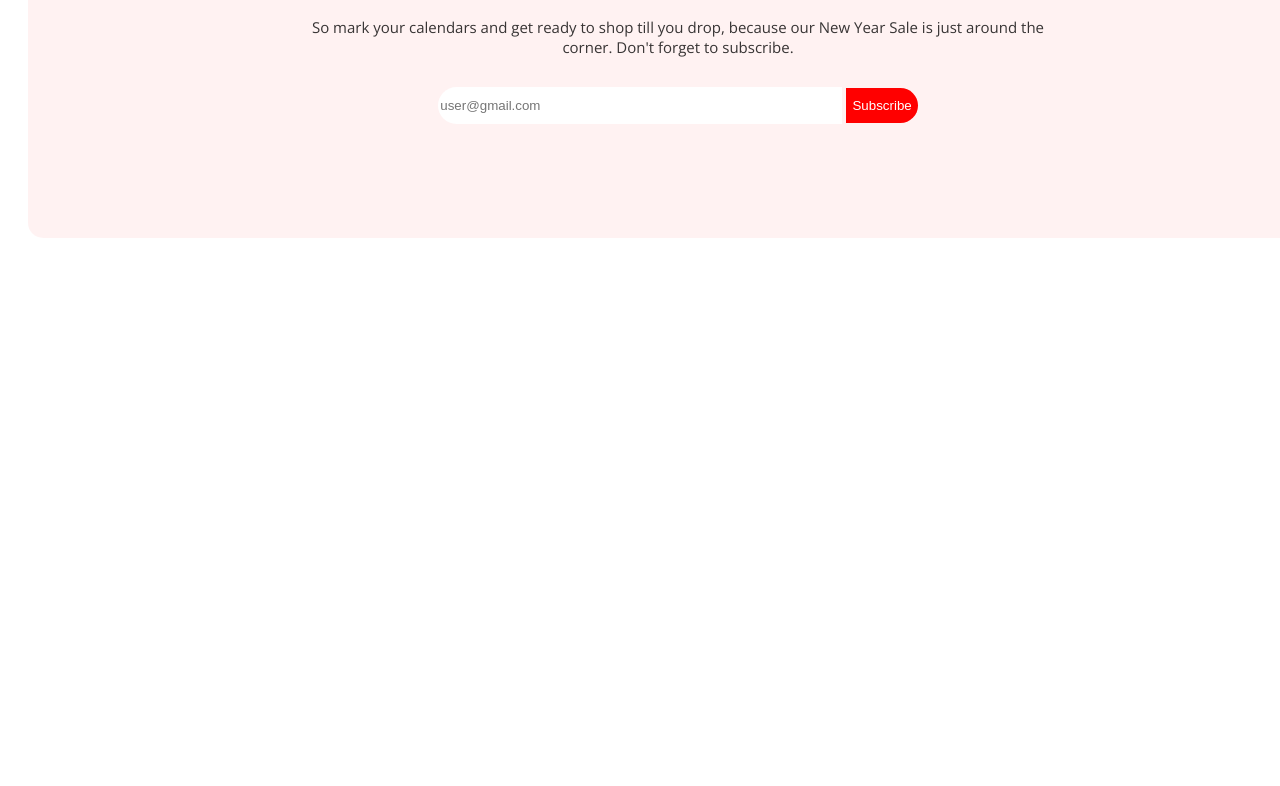
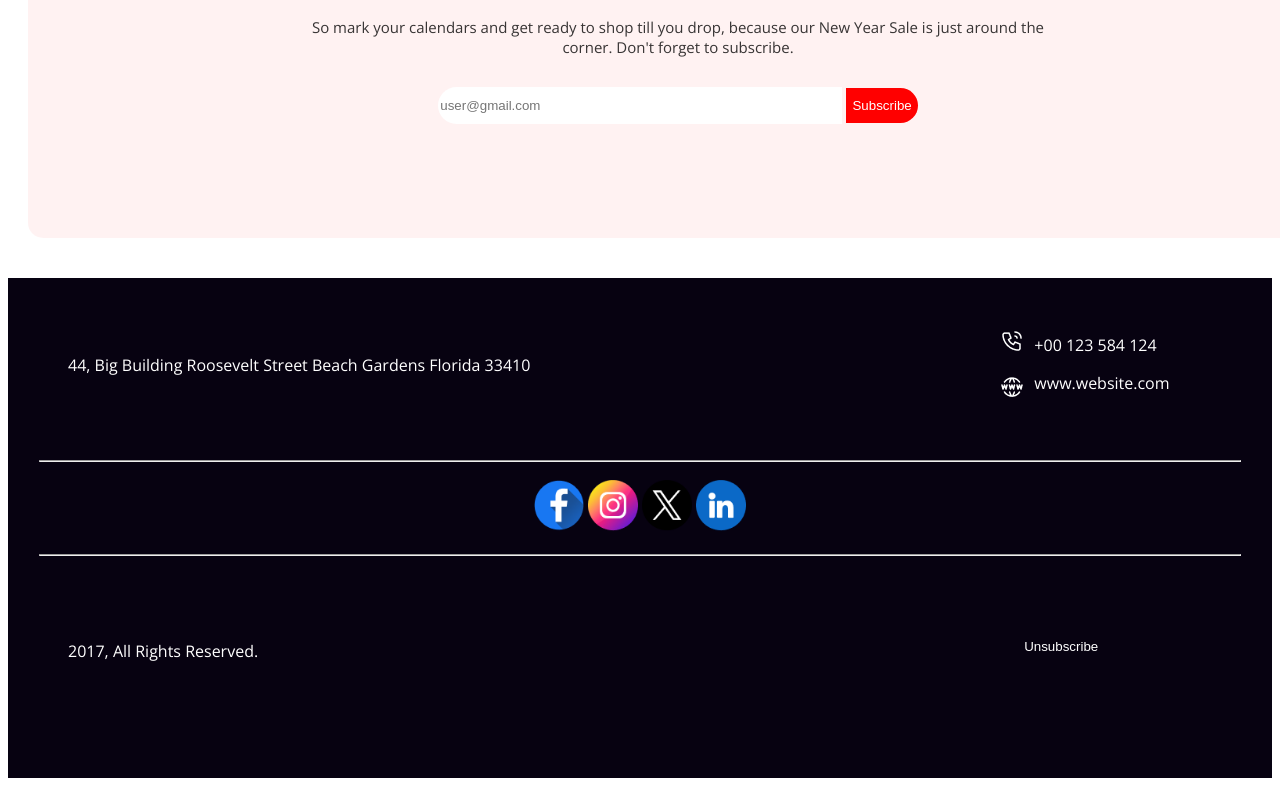
Before and after one commit to ayshakanta/new-year-new-mission, a plain HTML site: page index.html in a window 1280 px wide. Shown: the part 5083-5869 px from the top of the page. Before the commit the page ends 5329 px from the top, so only its background shows below. Drawn offline with nearby package versions, Linux system fonts and the light colour scheme.

Commit message:
added footer

```diff
--- a/index.html
+++ b/index.html
@@ -156,10 +156,41 @@
             </div>
         </section>
 
-
-
     </main>
     <footer>
+
+        <div class="first-row">
+            <div class="first-column">
+                <p>44, Big Building Roosevelt Street Beach Gardens Florida 33410</p>
+            </div>
+            <div class="second-column">
+                <p><img src="resources/Call.png" alt=""></p>
+                <p><img src="resources/Website.png" alt=""></p>
+            </div>
+            <div class="third-column">
+                <p>+00 123 584 124</p>
+                <p>www.website.com</p>
+            </div>
+        </div>
+
+        <hr>
+        <div class="icons">
+            <a href="https://www.facebook.com/login.php/" target="-main"><img width="50px" src="resources/Facebook.png" alt=""></a>
+            <a href="https://www.instagram.com/" target="-main"><img width="50px" src="resources/Instagram.png" alt=""></a>
+            <a href=""><img width="50px" src="resources/Twitter.png" alt=""></a>
+            <a href=""><img width="50px" src="resources/Linkedin.png" alt=""></a>
+        </div>
+
+        <hr>
+
+        <div class="third-row">
+            <div class="first-column">
+                <p>2017, All Rights Reserved.</p>
+            </div>
+            <div class="third-btn">
+                <button id="finishing-btn">Unsubscribe</button>
+            </div>
+        </div>
 
     </footer>
 
--- a/styles/style.css
+++ b/styles/style.css
@@ -323,3 +323,53 @@ body {
     color: white;
 
 }
+
+footer{
+    width: auto;
+    height: 500px;
+    background-color: #070211;
+    color: white;
+    margin: 40px 0px 0px 0px ;
+
+}
+
+.first-row{
+    display: flex;
+    gap: 10px;
+}
+.first-column{
+    padding: 60px ;
+
+}
+
+.second-column{
+    padding-left: 400px;
+    padding-top: 35px;
+}
+.third-column{
+    padding-top: 40px;
+    justify-content: space-between;
+}
+.icons{
+    text-align: center;
+    padding: 10px;
+}
+
+.third-row{
+    display: flex;
+}
+.third-btn{
+    padding-top: 70px;
+    padding-left: 700px;
+}
+#finishing-btn{
+    background: none;
+    color: white;
+    border: none;
+}
+
+hr{
+    width: 1200px;
+    color:   rgba(46, 41, 41, 0.15);
+
+}
```
